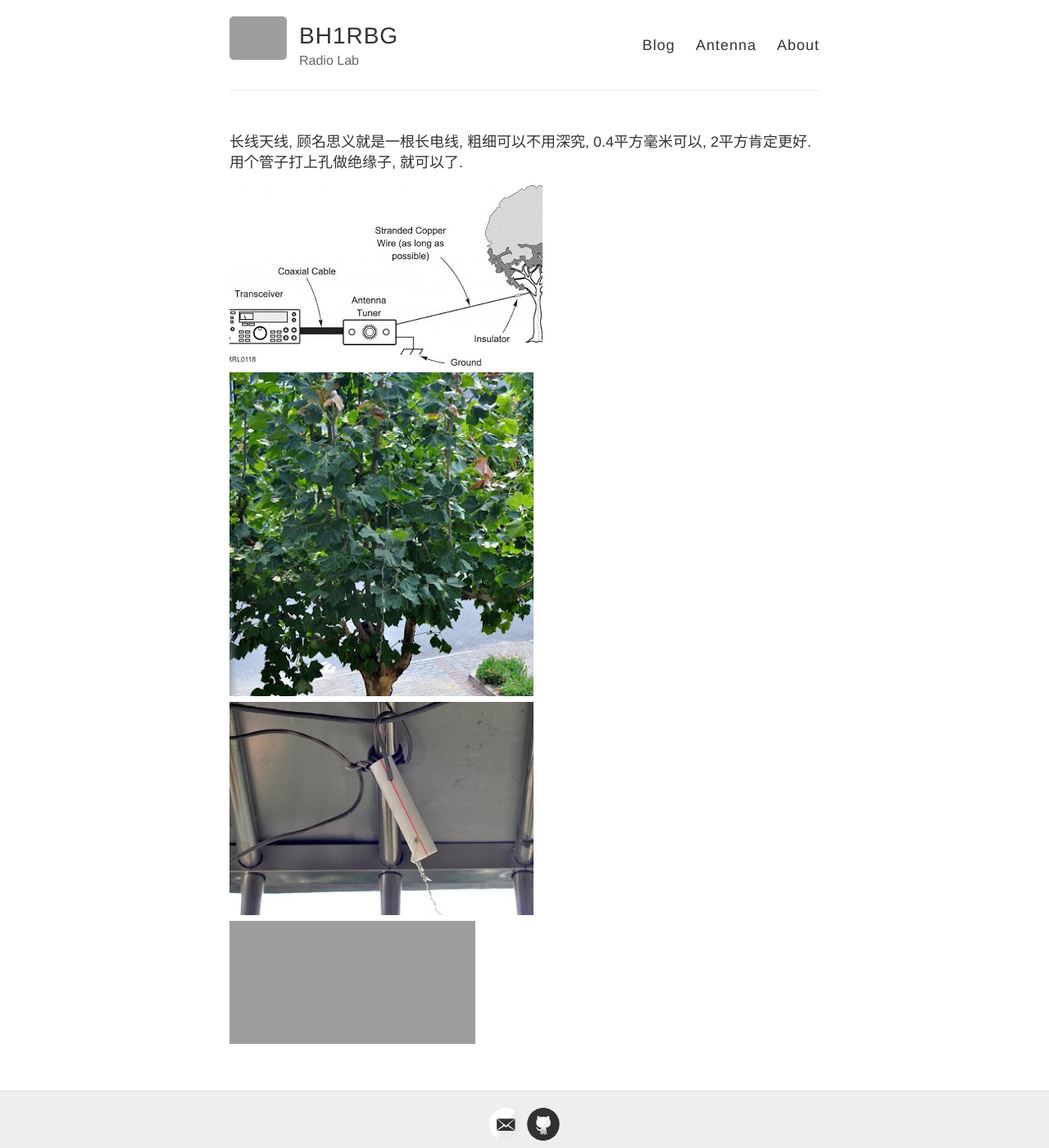
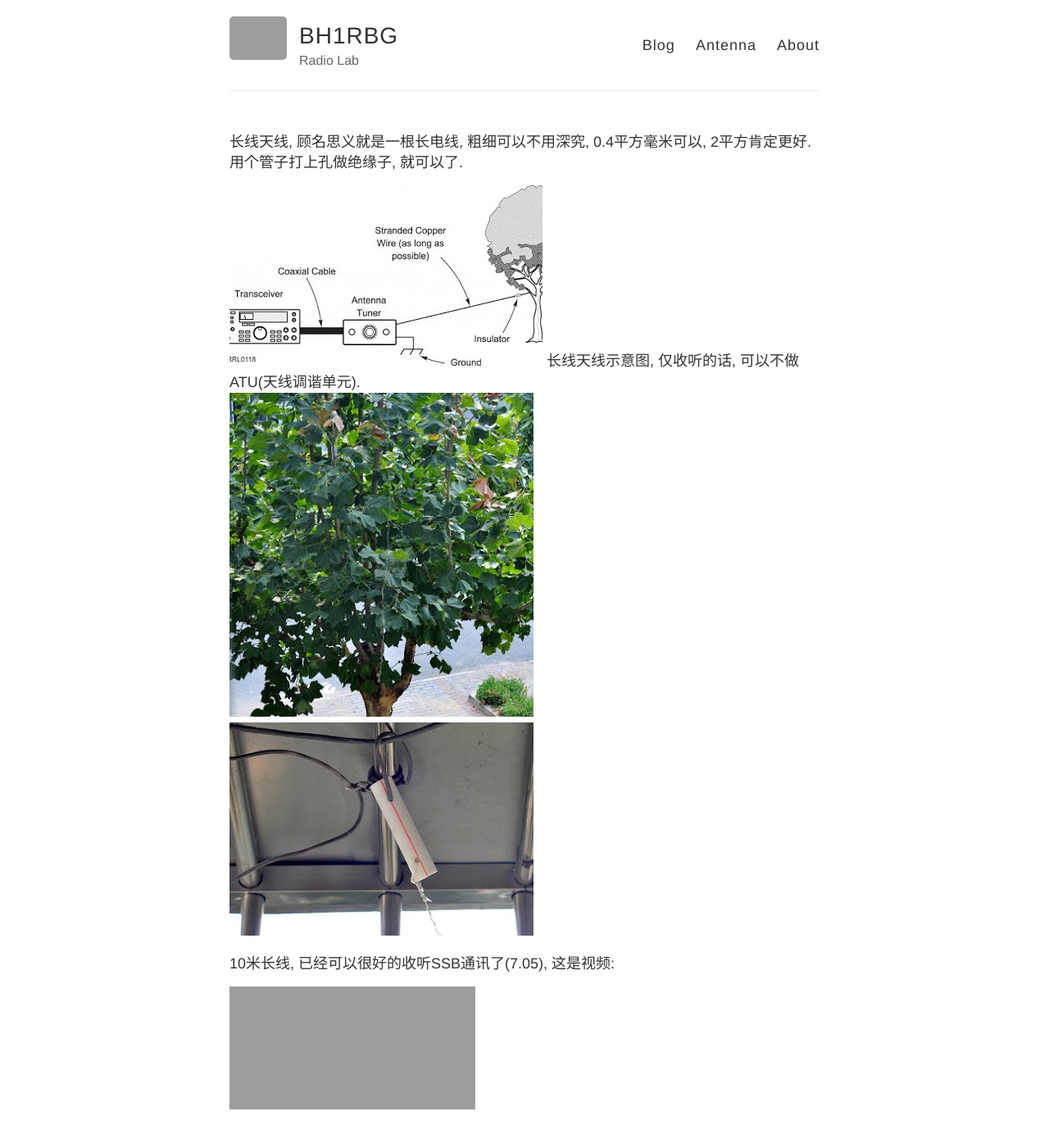
Before and after one commit to bh1rbg/bh1rbg.github.io, a Jekyll site: the page built from _posts/2015-10-06-first-antenna.md, in a window 1280 px wide and 1400 px high. Shown: the whole window at 82% size. Built offline with Jekyll 4.4.1, drawn with Linux system fonts in a browser that asks for light colours; grey boxes are pictures that could not be loaded.

Commit message:
post first antenna

```diff
--- a/_posts/2015-10-06-first-antenna.md
+++ b/_posts/2015-10-06-first-antenna.md
@@ -5,12 +5,19 @@ title: "Fist Antenna"
 
 长线天线, 顾名思义就是一根长电线, 粗细可以不用深究, 0.4平方毫米可以, 2平方肯定更好. 用个管子打上孔做绝缘子, 就可以了.
 
-<table>
+<table border="0">
     <tr>
-    <img src="{{ site.baseurl }}/images/long-wire-attenna.jpg" alt="hi" class="right"/>
-    <img src="{{ site.baseurl }}/images/longwire-tree.jpg" alt="hi" class="right"/>
-    <img src="{{ site.baseurl }}/images/longwire-window.jpg" alt="hi" class="right"/>
+        <img src="{{ site.baseurl }}/images/long-wire-attenna.jpg" alt="hi" class="right"/>
+        长线天线示意图, 仅收听的话, 可以不做ATU(天线调谐单元).
+    </tr>
+    <tr>
+        <td>
+            <img src="{{ site.baseurl }}/images/longwire-tree.jpg" alt="hi" class="right"/>
+            <img src="{{ site.baseurl }}/images/longwire-window.jpg" alt="hi" class="right"/>
+        </td>
     </tr>
 </table>
 
-<iframe src="//player.bilibili.com/player.html?aid=242679276&bvid=BV1oe411x7Be&cid=176548626&page=1" scrolling="no" border="0" frameborder="no" framespacing="0" allowfullscreen="true"> </iframe>
+10米长线, 已经可以很好的收听SSB通讯了(7.05), 这是视频:
+
+<iframe src="//player.bilibili.com/player.html?aid=242679276&bvid=BV1oe411x7Be&cid=176548626&page=1" scrolling="no" border="0" frameborder="no" framespacing="0" allowfullscreen="true" align="center"> </iframe>
```
